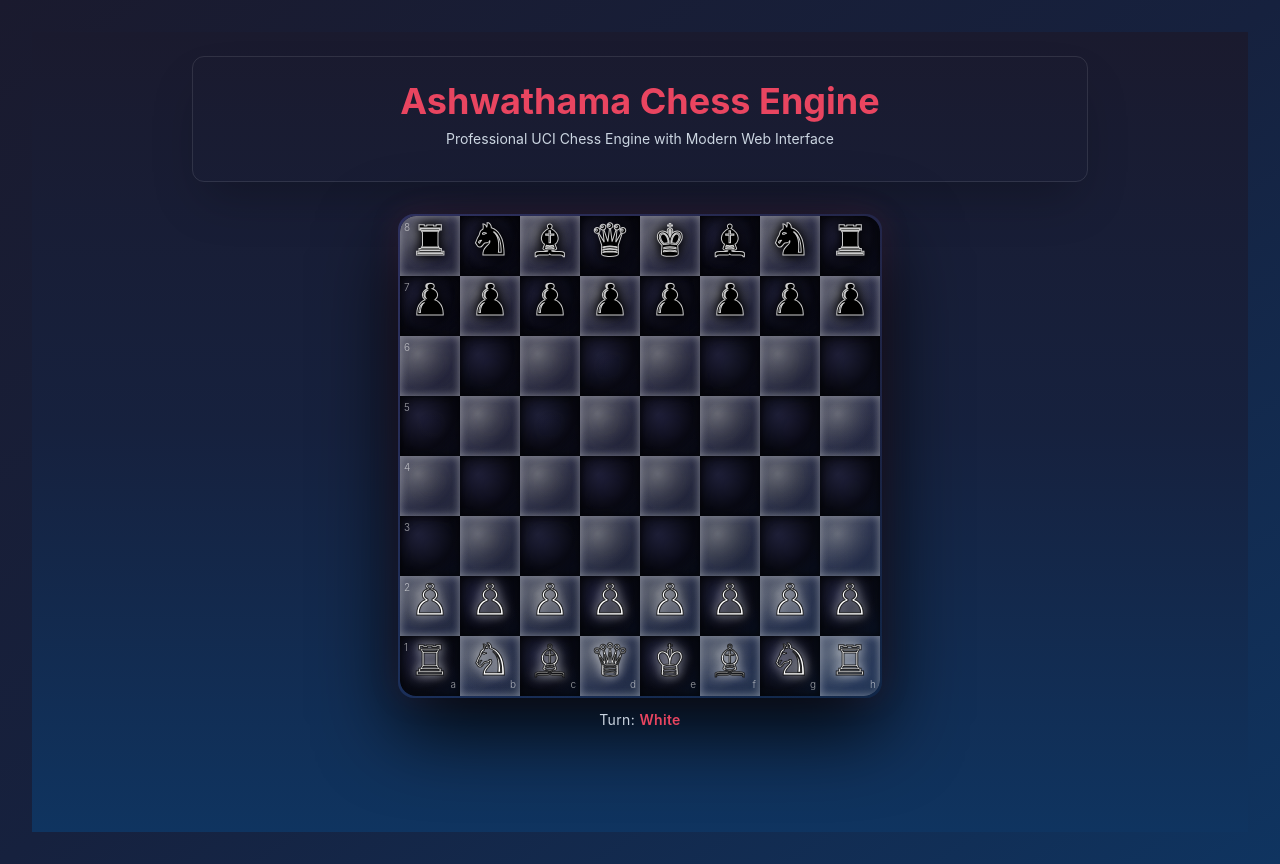
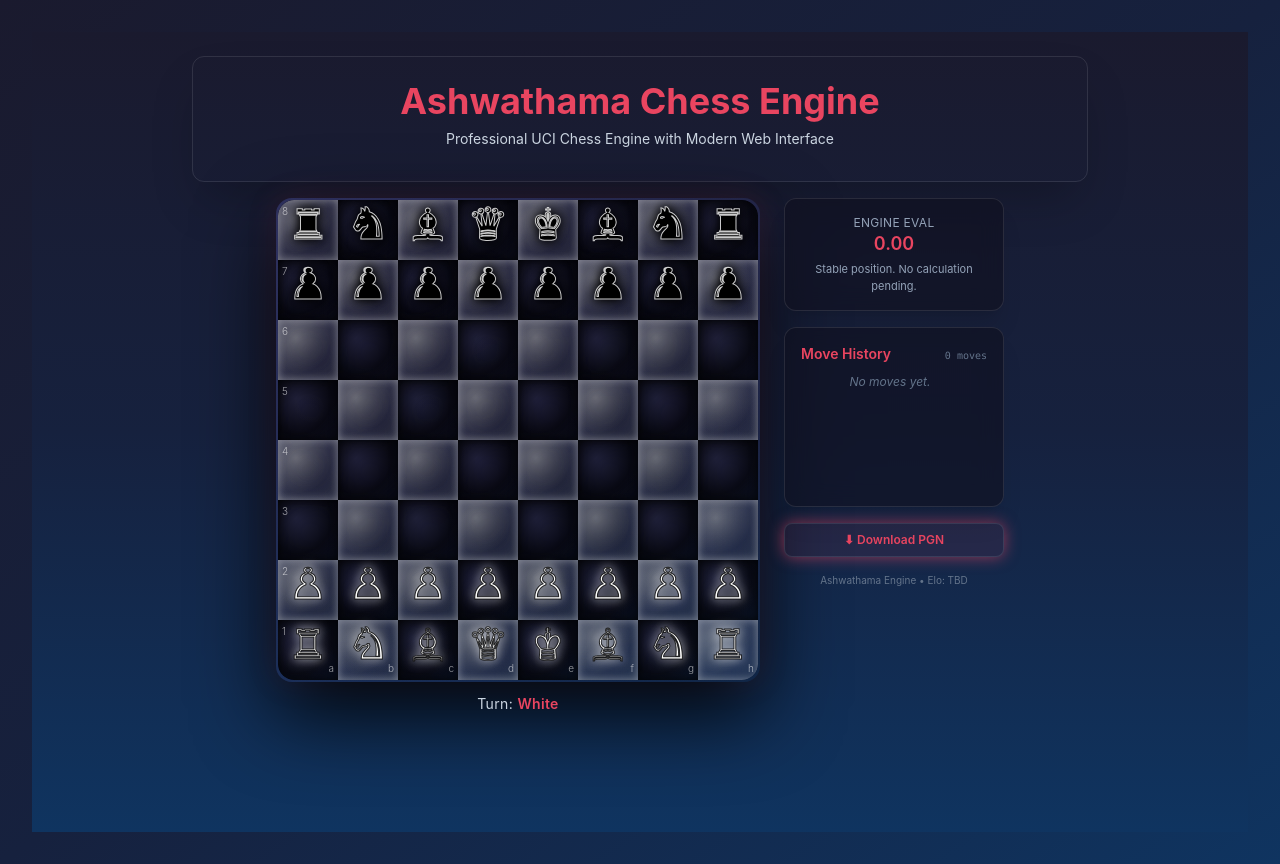
Before and after one commit to JaiAnshSB26/Ashwathama_Chess_Engine, a React (Vite) app in the folder web/: page / in a window 1280 px wide. Built offline with nearby package versions, Linux system fonts and the light colour scheme.

Commit message:
feat(ui): add move history + eval sidebar with glass design and responsive layout

```diff
--- a/web/src/components/ChessBoardUI.jsx
+++ b/web/src/components/ChessBoardUI.jsx
@@ -1,5 +1,6 @@
 import { useState, useEffect } from "react";
 import { Chess } from "chess.js";
+import MoveHistory from "./MoveHistory.jsx";
 
 const PIECE_UNICODE = {
   p: "♟",
@@ -18,52 +19,71 @@ const PIECE_UNICODE = {
 
 export default function ChessBoardUI() {
   const [game, setGame] = useState(() => new Chess());
-  const [boardState, setBoardState] = useState(game.board());
+  const [boardState, setBoardState] = useState(() => game.board());
+
+  // board layout / selection
   const [selectedSquare, setSelectedSquare] = useState(null);
   const [legalTargets, setLegalTargets] = useState([]);
+
+  // responsive sizing
   const [boardPx, setBoardPx] = useState(420);
-
-  // resize for viewport fit
   useEffect(() => {
     function handleResize() {
       const vh = window.innerHeight;
       const vw = window.innerWidth;
 
-      // reserve some space for header, turn label, etc.
-      const maxByHeight = vh - 200;
-      const maxByWidth = vw - 40;
+      // space for header etc.
+      const maxByHeight = vh - 220;
+      const maxByWidth = vw * 0.6; // leave room for sidebar on desktop
 
       const size = Math.min(maxByHeight, maxByWidth, 480);
-      setBoardPx(size < 280 ? 280 : size);
+      setBoardPx(size < 260 ? 260 : size);
     }
     handleResize();
     window.addEventListener("resize", handleResize);
     return () => window.removeEventListener("resize", handleResize);
   }, []);
 
-  // helper: square "a1" from indices
+  // move history (SAN notation)
+  const [moveHistory, setMoveHistory] = useState([]); // e.g. ["e4", "e5", "Nf3"...]
+
+  // placeholder eval info (will come from engine later)
+  const [evalScore, setEvalScore] = useState(0.0); // +0.3 means white better, -1.2 black better
+  const [thinking, setThinking] = useState(false); // true = engine calculating
+
+  // helper to convert grid indices to "e4"
   function idxToSquare(fileIdx, rankIdxFromTop) {
     const rankNumber = 8 - rankIdxFromTop;
     const fileLetter = "abcdefgh"[fileIdx];
     return fileLetter + rankNumber;
   }
 
-  function safeCommitMove(from, to) {
+  function applyMove(from, to) {
     const next = new Chess(game.fen());
-    const moveResult = next.move({
+    const result = next.move({
       from,
       to,
       promotion: "q",
     });
-    if (moveResult) {
+
+    if (result) {
+      // update chess engine state
       setGame(next);
       setBoardState(next.board());
+
+      // append SAN (like "e4" or "Nf3")
+      setMoveHistory(prev => [...prev, result.san]);
+
+      // (future) ask backend here:
+      // 1. send FEN -> Flask
+      // 2. get bestmove + eval
+      // 3. setThinking(false), setEvalScore(serverEval), apply engine move
     }
   }
 
   function handleSquareClick(squareName) {
-    // No square currently selected -> try selecting one
     if (!selectedSquare) {
+      // first click: select a piece
       const piece = game.get(squareName);
       if (!piece) return;
       if (piece.color !== game.turn()) return;
@@ -78,23 +98,29 @@ export default function ChessBoardUI() {
       return;
     }
 
-    // We have a selected square already
+    // second click: try to move
     const from = selectedSquare;
     const to = squareName;
 
-    safeCommitMove(from, to);
+    applyMove(from, to);
 
-    // Reset selection
+    // clear selection
     setSelectedSquare(null);
     setLegalTargets([]);
   }
 
-  // each cell size in px
   const squareSizePx = boardPx / 8;
 
+  // BOARD + SIDEBAR LAYOUT
+  // On desktop: flex-row (board | sidebar)
+  // On mobile: flex-col (board on top, sidebar below)
   return (
-    <div className="flex flex-col items-center mt-4">
-      {/* outer frame */}
+    <div className="flex flex-col items-center w-full px-4">
+      {/* responsive wrapper */}
+      <div className="flex flex-col lg:flex-row gap-6 items-start justify-center">
+        {/* ==== BOARD AREA ==== */}
+        <div className="flex flex-col items-center">
+          {/* fancy frame */}
           <div
             className="rounded-2xl p-[2px] shadow-2xl"
             style={{
@@ -130,7 +156,6 @@ export default function ChessBoardUI() {
                     const isSelected = selectedSquare === sqName;
                     const isLegalDest = legalTargets.includes(sqName);
 
-                // tile visual base
                     const baseTileStyle = dark
                       ? {
                           background:
@@ -149,7 +174,6 @@ export default function ChessBoardUI() {
                           WebkitBackdropFilter: "blur(14px)",
                         };
 
-                // borders/highlights (ring for selected, outline for legal)
                     const ringClass = isSelected
                       ? "ring-2 ring-chess-highlight ring-offset-2 ring-offset-[rgba(0,0,0,0.6)]"
                       : isLegalDest
@@ -170,7 +194,7 @@ export default function ChessBoardUI() {
                           height: squareSizePx + "px",
                         }}
                       >
-                    {/* coordinates in corner */}
+                        {/* coords */}
                         {fileIdx === 0 && (
                           <div
                             className="absolute left-1 top-1 text-[10px] text-white/60 font-light"
@@ -188,7 +212,7 @@ export default function ChessBoardUI() {
                           </div>
                         )}
 
-                    {/* piece, absolutely centered so it doesn't resize the cell */}
+                        {/* piece */}
                         {squareObj && (
                           <div
                             className="absolute flex items-center justify-center"
@@ -200,7 +224,9 @@ export default function ChessBoardUI() {
                               fontSize: squareSizePx * 0.7 + "px",
                               lineHeight: 1,
                               color:
-                            squareObj.color === "w" ? "#fff" : "#000",
+                                squareObj.color === "w"
+                                  ? "#fff"
+                                  : "#000",
                               WebkitTextStroke:
                                 squareObj.color === "w"
                                   ? "1px rgba(0,0,0,0.8)"
@@ -230,14 +256,15 @@ export default function ChessBoardUI() {
                           </div>
                         )}
 
-                    {/* legal move dot (only show if it's a legal dest and empty square) */}
+                        {/* legal dest dot */}
                         {isLegalDest && !squareObj && (
                           <div
                             className="absolute rounded-full bg-chess-highlight/70 shadow-[0_0_15px_rgba(233,69,96,0.9)]"
                             style={{
                               left: "50%",
                               top: "50%",
-                          transform: "translate(-50%, -50%)",
+                              transform:
+                                "translate(-50%, -50%)",
                               width: squareSizePx * 0.2 + "px",
                               height: squareSizePx * 0.2 + "px",
                             }}
@@ -251,13 +278,29 @@ export default function ChessBoardUI() {
             </div>
           </div>
 
-      {/* Turn indicator */}
-      <p className="mt-3 text-sm text-slate-300 tracking-wide">
+          {/* turn indicator */}
+          <p className="mt-3 text-sm text-slate-300 tracking-wide text-center">
             Turn:{" "}
             <span className="text-chess-highlight font-semibold">
               {game.turn() === "w" ? "White" : "Black"}
             </span>
           </p>
         </div>
+
+        {/* ==== SIDEBAR PANEL ==== */}
+        <div
+          className="w-full lg:w-[220px] flex-shrink-0"
+          style={{
+            maxWidth: "220px",
+          }}
+        >
+          <MoveHistory
+            history={moveHistory}
+            evalScore={evalScore}
+            thinking={thinking}
+          />
+        </div>
+      </div>
+    </div>
   );
 }
--- /dev/null
+++ b/web/src/components/MoveHistory.jsx
@@ -0,0 +1,75 @@
+export default function MoveHistory({ history, evalScore, thinking }) {
+  // Note for the newer developers: history is array of SAN strings like ["e4", "e5", "Nf3", "Nc6", ...]
+  const rows = [];
+  for (let i = 0; i < history.length; i += 2) {
+    rows.push({
+      moveNumber: i / 2 + 1,
+      white: history[i],
+      black: history[i + 1] || "",
+    });
+  }
+
+  return (
+    <div className="flex flex-col gap-4 w-full text-slate-200">
+      {/* Engine/Eval Box */}
+      <div className="rounded-xl border border-white/10 bg-[rgba(15,15,30,0.6)] backdrop-blur-md p-4 shadow-xl">
+        <div className="text-xs text-slate-400 uppercase tracking-wide mb-1">
+          Engine Eval
+        </div>
+        <div className="text-lg font-semibold text-chess-highlight leading-none">
+          {evalScore > 0 ? `+${evalScore.toFixed(2)}` : evalScore.toFixed(2)}
+        </div>
+
+        <div className="mt-2 text-[11px] text-slate-400">
+          {thinking
+            ? "Engine is thinking..."
+            : "Stable position. No calculation pending."}
+        </div>
+      </div>
+
+      {/* Move History Box */}
+      <div className="rounded-xl border border-white/10 bg-[rgba(15,15,30,0.6)] backdrop-blur-md p-4 shadow-xl flex flex-col min-h-[180px] max-h-[240px]">
+        <div className="flex items-baseline justify-between">
+          <h2 className="text-sm font-semibold text-chess-highlight">
+            Move History
+          </h2>
+          <div className="text-[10px] text-slate-500 font-mono">
+            {history.length} moves
+          </div>
+        </div>
+
+        <div className="mt-2 overflow-y-auto pr-2 text-xs leading-relaxed custom-scroll">
+          {rows.length === 0 ? (
+            <div className="text-slate-500 italic">No moves yet.</div>
+          ) : (
+            rows.map((row) => (
+              <div
+                key={row.moveNumber}
+                className="grid grid-cols-[auto_1fr_1fr] gap-x-2 py-[2px]"
+              >
+                <div className="text-slate-400 tabular-nums">
+                  {row.moveNumber}.
+                </div>
+                <div className="text-white">{row.white}</div>
+                <div className="text-white">{row.black}</div>
+              </div>
+            ))
+          )}
+        </div>
+      </div>
+
+      {/* Placeholder for PGN download button (coming soon) */}
+      <button
+        className="rounded-lg border border-white/10 bg-[rgba(233,69,96,0.08)] text-chess-highlight text-xs font-semibold py-2 shadow-[0_0_15px_rgba(233,69,96,0.6)] hover:bg-[rgba(233,69,96,0.15)] transition-colors"
+        disabled={rows.length === 0}
+      >
+        ⬇ Download PGN
+      </button>
+
+      {/* Placeholder for Elo */}
+      <div className="text-[10px] text-slate-500 text-center">
+        Ashwathama Engine • Elo: TBD
+      </div>
+    </div>
+  );
+}
```
Lines whose indentation alone changed are shown as unchanged.
